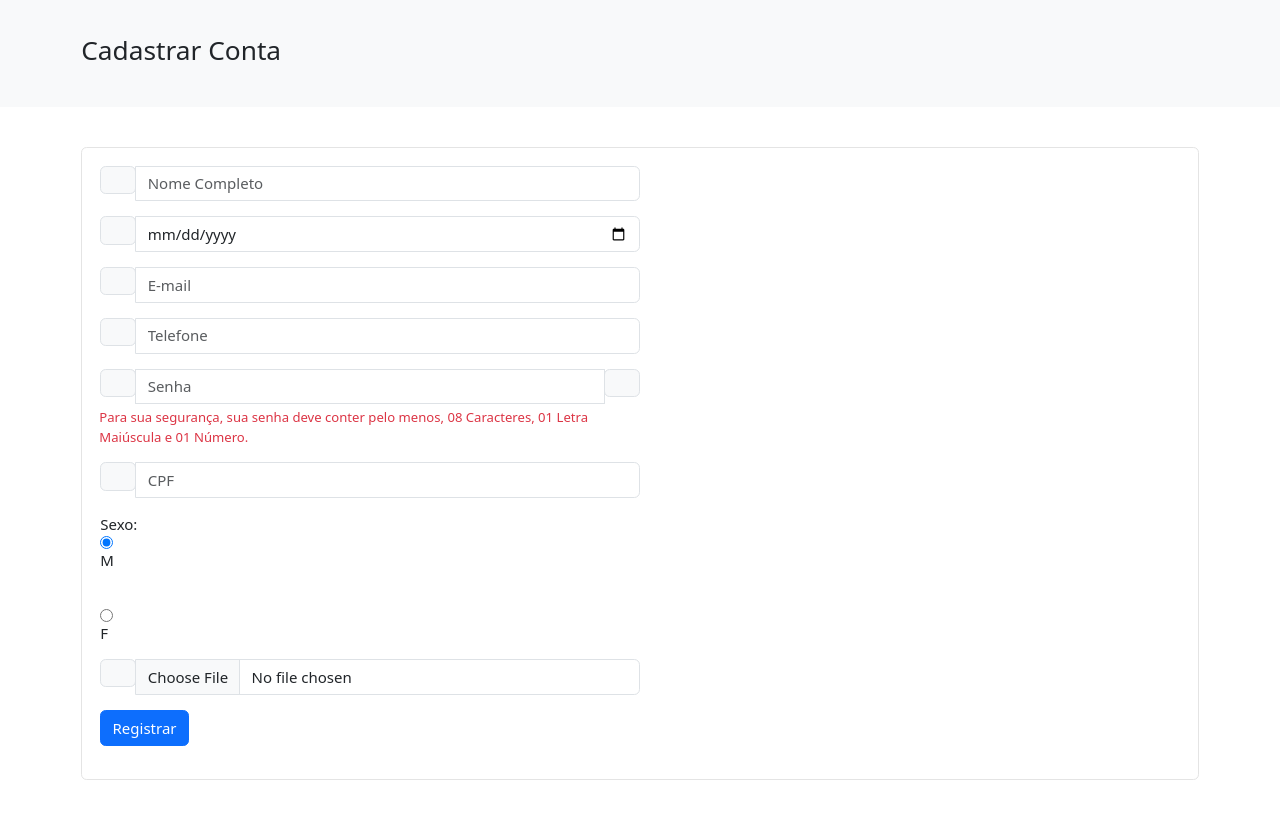
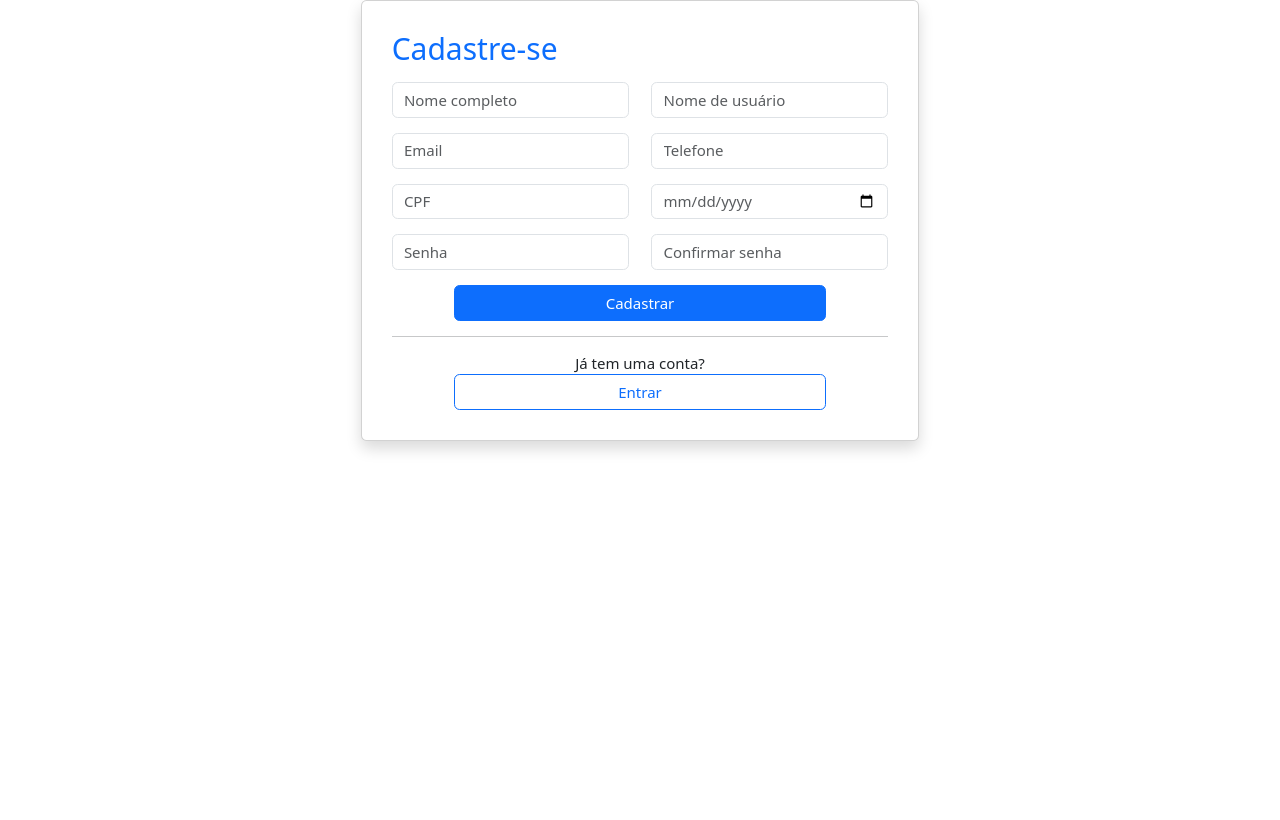
Before and after one commit to SouFuture-2022/JuizoFinal, a PHP site: the page made by Views/CadastrarUsuario.php in a window 1280 px wide. After the commit the page ends 452 px from the top, so only its background shows below. Run offline with PHP 8.4, Linux system fonts and the light colour scheme; the template is opened without the code that fills it, so the values that code supplies are empty; some libraries are stand-ins or nearby versions; some web fonts are replaced.

Commit message:
Update CadastrarUsuario.php

```diff
--- a/Views/CadastrarUsuario.php
+++ b/Views/CadastrarUsuario.php
@@ -46,122 +46,56 @@ if (isset($_POST['btCadastrar'])) {
 <link href="Assets/css/ocultar-exibir.css" type="text/css" rel="stylesheet">
 <link href="Assets/css/responsive.css" rel="stylesheet" media="only screen and (max-width: 1200px)" />
 <link href="Assets/css/avaliacao-estrelas.css" rel="stylesheet" type="text/css" />
-<section class="section-name bg padding-y-sm">
-    <div class="container">
-        <header class="section-heading">
-            <h3 class="section-title">Cadastrar Conta</h3>
-        </header>
-    </div>
-</section>
-
-<section class="section-name padding-y">
-    <div class="container">
-        <div class="box">
-            <form action="" method="POST" enctype="multipart/form-data">
-                <div class="form-row">
-                    <div class="col-md-6">
-                        <div class="input-group mb-3">
-                            <div class="input-group-prepend">
-                                <span class="input-group-text"><i class="fa fa-user" aria-hidden="true"></i></span>
-                            </div>
-                            <input type="text" name="nome" id="nome" placeholder="Nome Completo" class="form-control"
-                                required />
+<section>
+    <div class="container d-flex justify-content-center">
+        <div class="card shadow p-3 mb-5 bg-body rounded w-50 p-3">
+            <div class="card-body">
+                <h2 class="mb-3 text-primary">Cadastre-se</h2>
+                <form action="">
+                    <div class="row mb-3">
+                        <div class="col">
+                            <input type="text" class="form-control" placeholder="Nome completo" required>
+                        </div>
+                        <div class="col">
+                            <input type="text" class="form-control" placeholder="Nome de usuário" required>
                         </div>
                     </div>
-                    <div class="col-md-6">
-                        <div class="input-group mb-3">
-                            <div class="input-group-prepend">
-                                <span class="input-group-text"><i class="fa fa-calendar" aria-hidden="true"></i></span>
-                            </div>
-                            <input type="date" name="data_nascimento" id="dataNascimento" class="form-control"
-                                required="required" />
+                    <div class="row mb-3">
+                        <div class="col">
+                            <input type="email" class="form-control" placeholder="Email" required>
+                        </div>
+                        <div class="col">
+                            <input type="text" class="form-control" placeholder="Telefone" required>
                         </div>
                     </div>
-                </div>
-                <div class="form-row">
-                    <div class="col-md-6">
-                        <div class="input-group mb-3">
-                            <div class="input-group-prepend">
-                                <span class="input-group-text"><i class="fa fa-envelope" aria-hidden="true"></i></span>
-                            </div>
-                            <input type="email" name="email" id="email" placeholder="E-mail" class="form-control"
-                                pattern="[a-z0-9._%+-]+@[a-z0-9.-]+\.[a-z]{2,}$" required />
+                    <div class="row mb-3">
+                        <div class="col">
+                            <input type="text" class="form-control" placeholder="CPF" required>
+                        </div>
+                        <div class="col">
+                            <input type="date" class="form-control text-muted" placeholder="Data de nascimento" required>
                         </div>
                     </div>
-                    <div class="col-md-6">
-                        <div class="input-group mb-3">
-                            <div class="input-group-prepend">
-                                <span class="input-group-text"><i class="fa fa-mobile" aria-hidden="true"></i></span>
-                            </div>
-                            <input type="tel" class="form-control" id="telefone" name="telefone" placeholder="Telefone"
-                                maxlength="15" pattern="\(\d{2}\)\s*\d{5}-\d{4}" required />
-
+                    <div class="row mb-3">
+                        <div class="col">
+                            <input type="password" class="form-control" placeholder="Senha" required>
+                        </div>
+                        <div class="col">
+                            <input type="password" class="form-control" placeholder="Confirmar senha" required>
                         </div>
                     </div>
+                    <div class="d-flex justify-content-center">
+                        <button class="btn w-75 btn-primary">Cadastrar</button>
+                    </div>
+                </form>
+                <hr>
+                <div class="d-flex justify-content-center">
+                    <p>Já tem uma conta?</p>
                 </div>
-                <div class="form-row">
-                    <div class="col-md-6">
-                        <div class="input-group mb-3">
-                            <div class="input-group-prepend">
-                                <span class="input-group-text"><i class="fa fa-unlock-alt"
-                                        aria-hidden="true"></i></span>
-                            </div>
-                            <input type="password" name="senha" id="senha" placeholder="Senha" class="form-control"
-                                maxlength="10" pattern="(?=.*\d)(?=.*[a-z])(?=.*[A-Z]).{8,}" required />
-                            <div class="input-group-prepend">
-                                <span class="input-group-text"><i class="fa fa-eye" onclick="mouseoverPass();"
-                                        onmouseout="mouseoutPass();" aria-hidden="true"></i></span>
-                            </div>
-                            <small class="form-text text-muted">
-                                <p class="text-danger">Para sua segurança, sua senha deve conter pelo menos, 08
-                                    Caracteres, 01 Letra Maiúscula e 01 Número.</p>
-                            </small>
-                        </div>
-                    </div>
-                    <div class="col-md-6">
-                        <div class="input-group mb-3">
-                            <div class="input-group-prepend">
-                                <span class="input-group-text"><i class="fa fa-key" aria-hidden="true"></i></span>
-                            </div>
-                            <input type="text" name="cpf" id="cpf" placeholder="CPF" class="form-control" maxlength="11"
-                                required />
-                        </div>
-                    </div>
+                <div class="d-flex justify-content-center">
+                    <a class="btn w-75 btn-outline-primary" href="#">Entrar</a>
                 </div>
-                Sexo:&nbsp;&nbsp;&nbsp;
-                <div class="form-row">
-                    <div class="form-group">
-                        <label class="custom-control custom-radio mb-3">
-                            <input type="radio" name="sexo" value="M" id="sexo" class="custom-control-input" required
-                                checked />
-                            <div class="custom-control-label">M</div>
-                        </label>
-                    </div>
-                    &nbsp;&nbsp;&nbsp;
-                    <div class="form-group">
-                        <label class="custom-control custom-radio mb-3">
-                            <input type="radio" name="sexo" value="F" id="sexo" class="custom-control-input" required />
-                            <div class="custom-control-label">F</div>
-                        </label>
-                    </div>
-                </div>
-                <div class="form-row">
-                    <div class="col-md-6">
-                        <div class="input-group mb-3">
-                            <div class="input-group-prepend">
-                                <span class="input-group-text"><i class="fa fa-user" aria-hidden="true"></i></span>
-                            </div>
-                            <input type="file" name="perfil" id="imgPerfil" class="form-control">
-                        </div>
-                    </div>
-                    <div class="col-md-6">
-                        <div class="form-group">
-                            <button type="submit" name="btCadastrar"
-                                class="btn btn-primary btn-block">Registrar</button>
-                        </div>
-                    </div>
-                </div>
-            </form>
+            </div>
         </div>
     </div>
 </section>
```
